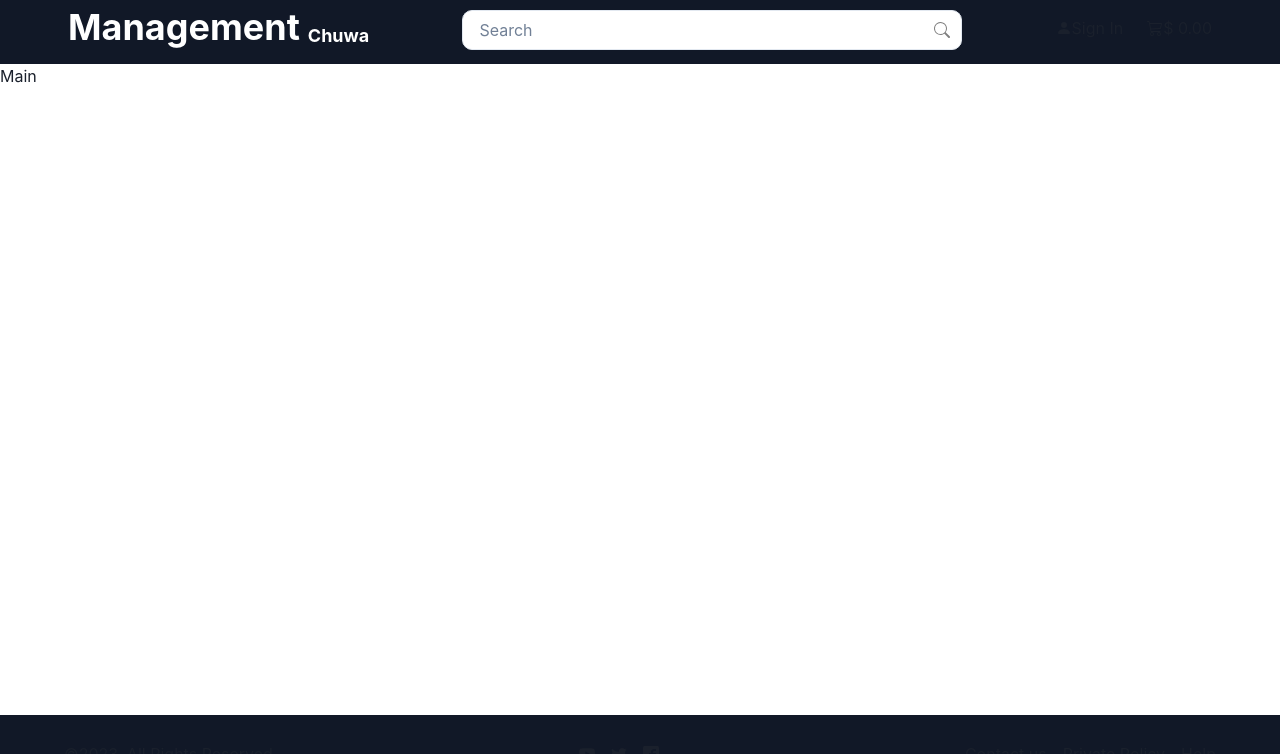
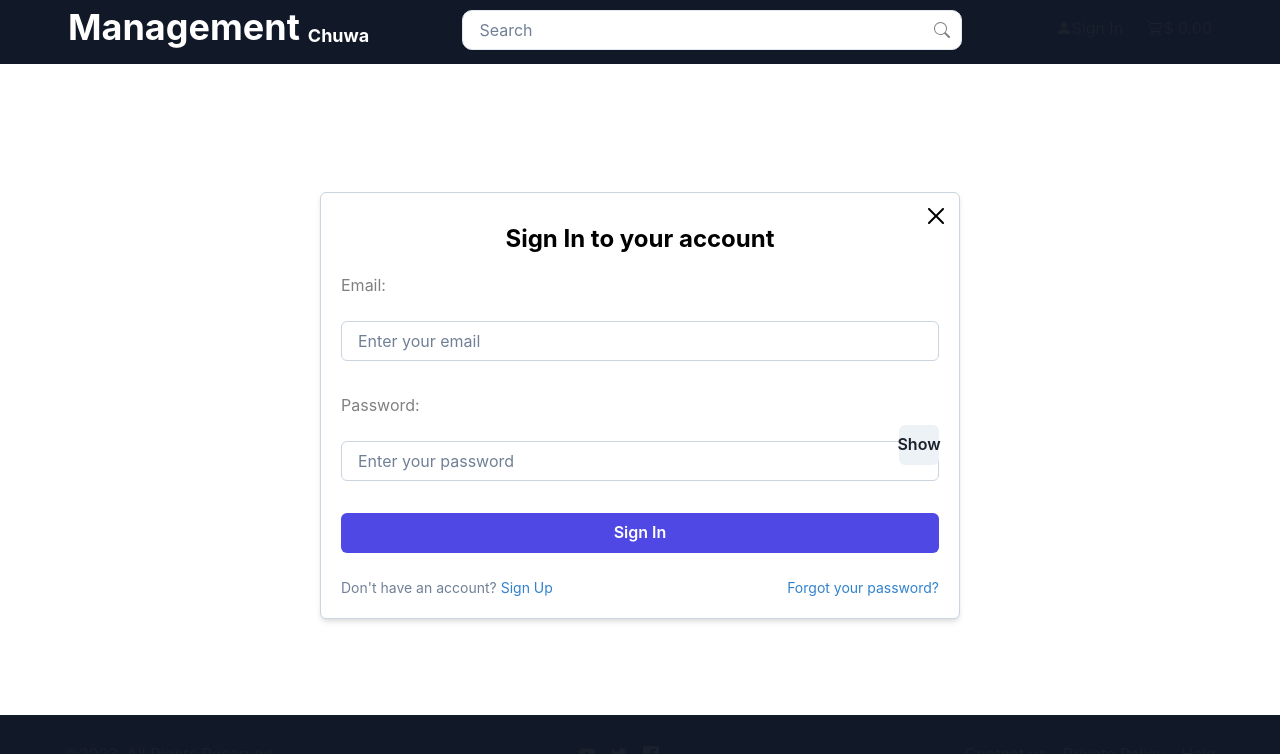
Before and after one commit to Lu0-Wenfeng/PMS, a React (Vite) app in the folder frontend/: page / in a window 1280 px wide. Shown: the top 754 px of the page. Built offline with nearby package versions, Linux system fonts and the light colour scheme.

Commit message:
reusable card & Sign In

```diff
--- a/frontend/src/App.jsx
+++ b/frontend/src/App.jsx
@@ -2,11 +2,16 @@ import { Grid, GridItem } from "@chakra-ui/react";
 import Footer from "./components/Layout/Footer";
 import Header from "./components/Layout/Header";
 import { useState } from "react";
+import { BrowserRouter as Router, Routes, Route } from "react-router-dom";
+import SignIn from "./pages/SignIn";
+import SignUp from "./pages/SignUp";
+import UpdatePassword from "./pages/UpdatePassword";
 
 function App() {
   const [searchInput, setSearchInput] = useState("");
 
   return (
+    <Router>
       <Grid
         templateAreas={`"header" "main" "footer"`}
         gridTemplateRows={"64px 1fr 85px"}
@@ -18,12 +23,18 @@ function App() {
         </GridItem>
 
         <GridItem bg="white" area={"main"}>
-        Main
+          <Routes>
+            <Route path="/" element={<SignIn />} />
+            <Route path="/sign-in" element={<SignIn />} />
+            <Route path="/sign-up" element={<SignUp />} />
+            <Route path="/update-pwd" element={<UpdatePassword />} />
+          </Routes>
         </GridItem>
         <GridItem bg="#111827" area={"footer"}>
           <Footer />
         </GridItem>
       </Grid>
+    </Router>
   );
 }
 
--- /dev/null
+++ b/frontend/src/components/MyCard.jsx
@@ -0,0 +1,33 @@
+import React from "react";
+import { Box, Center, CloseButton } from "@chakra-ui/react";
+
+const MyCard = ({ title, children }) => {
+  return (
+    <Box
+      position="relative"
+      bgColor="white"
+      p="5"
+      border="1px solid"
+      borderColor="gray.300"
+      boxShadow="md"
+      borderRadius="md"
+      w={["90%", "70%", "50%"]}
+      m="auto"
+      mt={["20%", null, "10%"]}
+    >
+      <CloseButton
+        position="absolute"
+        top="15px"
+        right="15px"
+        color="black"
+        size="xl"
+      />
+      <Center fontSize="2xl" mt="2" mb="4" fontWeight="bold" color="black">
+        {title}
+      </Center>
+      {children}
+    </Box>
+  );
+};
+
+export default MyCard;
--- a/frontend/src/components/SearchBar.jsx
+++ b/frontend/src/components/SearchBar.jsx
@@ -2,7 +2,7 @@ import { useRef } from "react";
 import { Input, InputGroup, InputRightElement } from "@chakra-ui/react";
 import { BsSearch } from "react-icons/bs";
 
-const SearchBar = (onSearch) => {
+const SearchBar = ({ onSearch }) => {
   const ref = useRef(null);
   return (
     <form
@@ -19,8 +19,8 @@ const SearchBar = (onSearch) => {
           borderRadius={10}
           placeholder="Search"
           variant="outline"
-					bg="white"
-					_placeholder={{ opacity: 1, color: 'gray.500' }}
+          bg="white"
+          _placeholder={{ opacity: 1, color: "gray.500" }}
         />
         <InputRightElement children={<BsSearch color="gray" />} />
       </InputGroup>
--- a/frontend/src/pages/SignIn.jsx
+++ b/frontend/src/pages/SignIn.jsx
@@ -0,0 +1,80 @@
+import React from "react";
+import {
+  Box,
+  Button,
+  Input,
+  InputGroup,
+  InputRightElement,
+  Link,
+  Text,
+} from "@chakra-ui/react";
+import { useState } from "react";
+import MyCard from "../components/MyCard";
+
+const SignIn = () => {
+  const [show, setShow] = useState(false);
+  const handleClick = () => setShow(!show);
+
+  return (
+    <Box display="flex" justifyContent="center" alignItems="center" h="100%">
+      <MyCard title="Sign In to your account">
+        <Box mb="4">
+          <Text mb="2" textColor="gray">
+            Email:
+          </Text>
+          <Input
+            placeholder="Enter your email"
+            variant="outline"
+            my="4"
+            border="1px solid"
+            borderColor="gray.300"
+          />
+        </Box>
+        <Box mb="4">
+          <Text mb="2" textColor="gray">
+            Password:
+          </Text>
+          <InputGroup>
+            <Input
+              type={show ? "text" : "password"}
+              placeholder="Enter your password"
+              variant="outline"
+              my="4"
+              border="1px solid"
+              borderColor="gray.300"
+            />
+            <InputRightElement>
+              <Button onClick={handleClick}>{show ? "Hide" : "Show"}</Button>
+            </InputRightElement>
+          </InputGroup>
+        </Box>
+        <Button mb="2" bg="#5048E5" w="100%" textColor="white">
+          Sign In
+        </Button>
+        <Box
+          display="flex"
+          justifyContent="space-between"
+          textColor="gray.500"
+          fontSize="sm"
+          mt="4"
+          w="100%"
+        >
+          <Text maxWidth="40%">
+            Don't have an account?
+            <Link href="/sign-up" color="blue.500">
+              {" "}
+              Sign Up
+            </Link>
+          </Text>
+          <Text>
+            <Link href="update-password" color="blue.500">
+              Forgot your password?
+            </Link>
+          </Text>
+        </Box>
+      </MyCard>
+    </Box>
+  );
+};
+
+export default SignIn;
--- /dev/null
+++ b/frontend/src/pages/SignUp.jsx
@@ -0,0 +1,9 @@
+import React from 'react'
+
+const SignUp = () => {
+	return (
+		<div>SignUp</div>
+	)
+}
+
+export default SignUp
--- /dev/null
+++ b/frontend/src/pages/UpdatePassword.jsx
@@ -0,0 +1,9 @@
+import React from 'react'
+
+const UpdatePassword = () => {
+	return (
+		<div>UpdatePassword</div>
+	)
+}
+
+export default UpdatePassword
```
Also changed, not shown: frontend/src/pages/Home.jsx (added, +9 -0 lines). Lines whose indentation alone changed are shown as unchanged.
